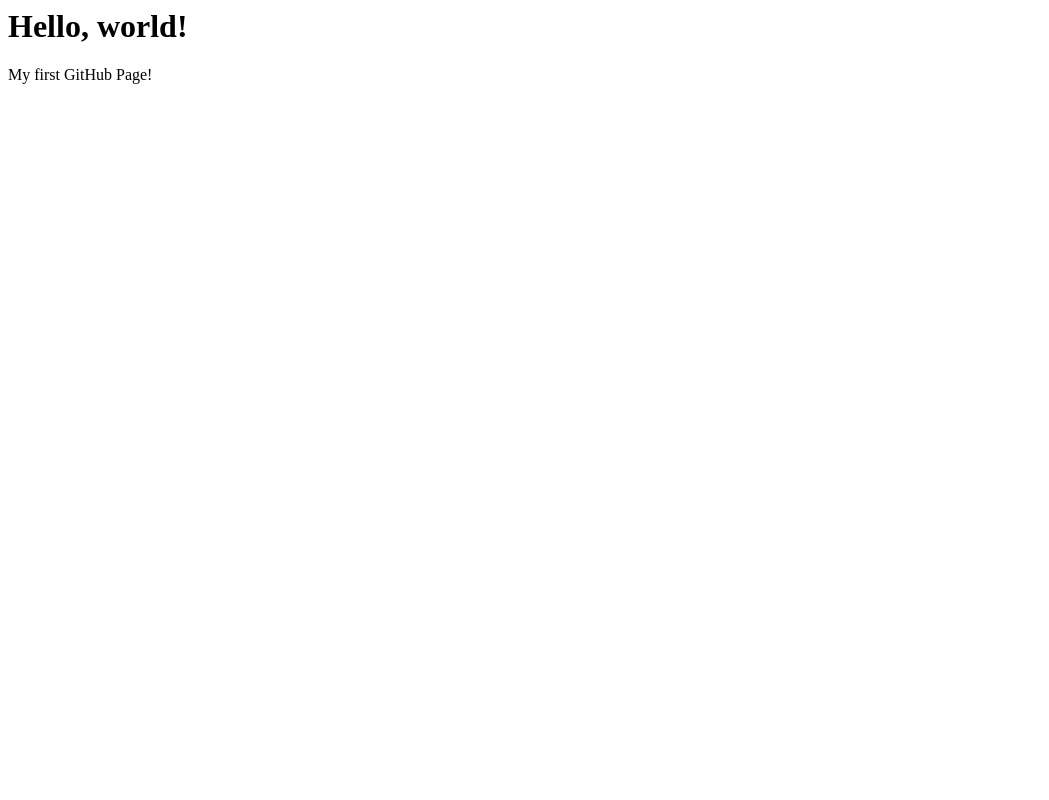
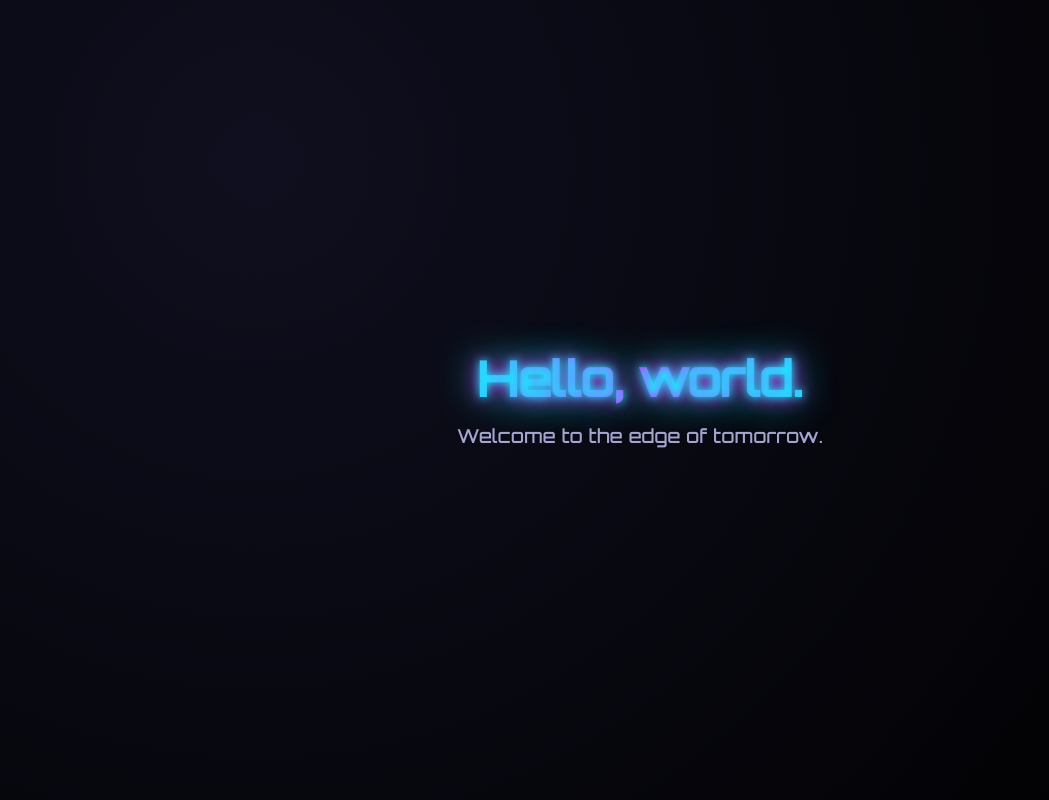
Before and after one commit to mastercard7777/mastercard7777.github.io, a plain HTML site: page index.html in a window 1280 px wide. Shown: the whole page, without its empty margins (0-1049 px from the left). Drawn offline with Linux system fonts and the light colour scheme.

Commit message:
index.html

```diff
--- a/index.html
+++ b/index.html
@@ -1,2 +1,15 @@
-<h1>Hello, world!</h1>
-<p>My first GitHub Page!</p>
+<!DOCTYPE html>
+<html lang="en">
+  <head>
+    <meta charset="UTF-8" />
+    <meta name="viewport" content="width=device-width, initial-scale=1.0" />
+    <title>mastercard7777</title>
+    <link rel="stylesheet" href="style.css" />
+  </head>
+  <body>
+    <div class="container">
+      <h1>Hello, world.</h1>
+      <p>Welcome to the edge of tomorrow.</p>
+    </div>
+  </body>
+</html>
```
